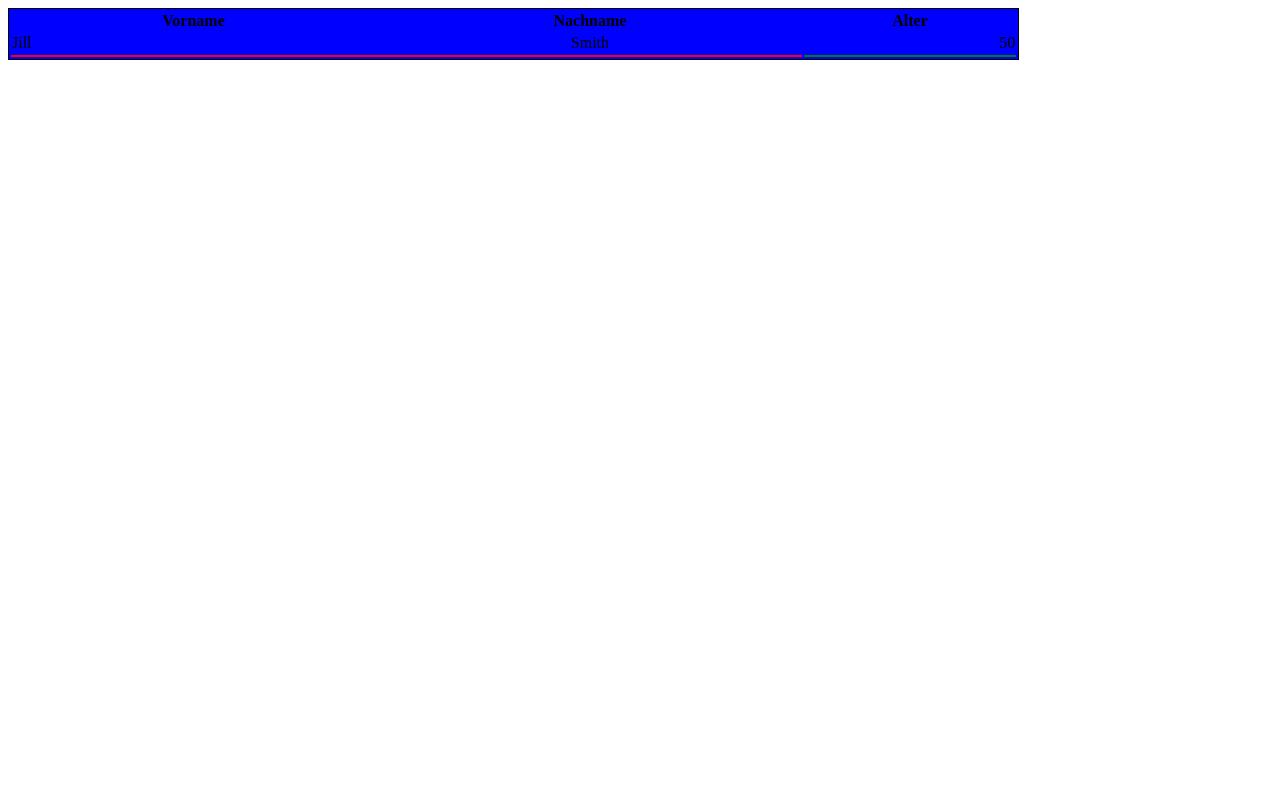
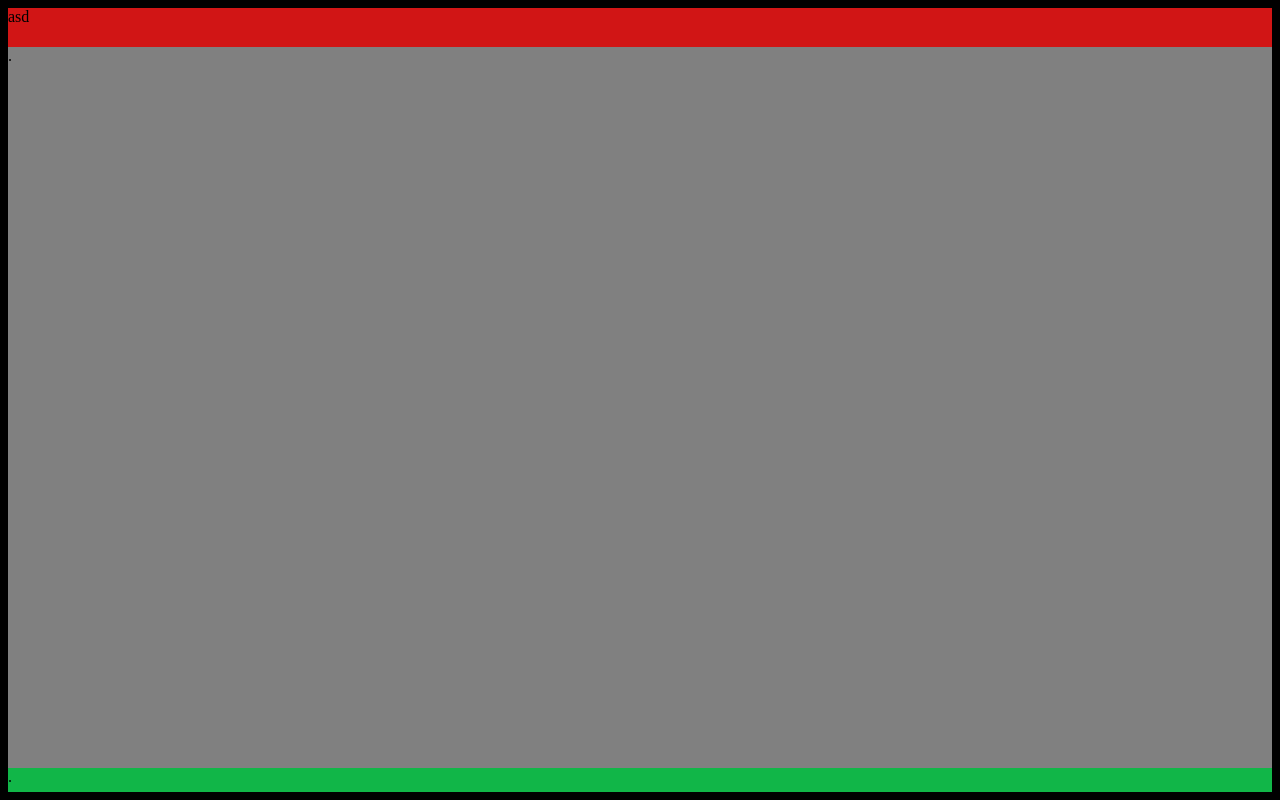
Before and after one commit to ghjbku/ghjbku.github.io, a PHP site: page / in a window 1280 px wide. Run offline with PHP 8.4, Linux system fonts and the light colour scheme; some libraries are stand-ins or nearby versions.

Commit message:
upload jq

```diff
--- a/index.html
+++ b/index.html
@@ -1,32 +1,20 @@
-<! DOCTYPE html>
-    <html>
-
+<script src="https://cdnjs.cloudflare.com/ajax/libs/jquery/3.3.1/jquery.min.js"></script>
+<!DOCTYPE html>
+<html>
     <head>
-        <link rel="stylesheet" href="./index_style.css">
+        <link rel="stylesheet" type="text/css" href="./index_style.css">
         <title>
             Windsake
         </title>
+        <script type="text/javascript" src="jquery-3.3.1.js" ></script>
     </head>
-
     <body>
-        <table class="page_base" style="width: 80%; border: 1px solid black;">
-            <tr class="fst_row">
-                <th class="fst_pillar"> Vorname </th>
-                <th class="snd_pillar"> Nachname </th>
-                <th class="trd_pillar"> Alter </th>
-            </tr>
-            <tr class="snd_row">
-                <td class="fst_pillar" style="text-align: left"> Jill </td>
-                <td class="snd_pillar" style="text-align: center"> Smith </td>
-                <td class="trd_pillar" style="text-align: right"> 50 </td>
-            </tr>
-            <tr class="footer_row">
-                <td class="pillar_with_2_span" colspan=2 style="background-color: red">
-                </td>
-                <td class="last_pillar" style="background-color: green"> </td>
-            </tr>
-        </table>
-
+        <div class="fst_row">asd</div>
+        <script type="text/javascript">
+                alert( $('div.fst_row').text() );
+         </script>
+        <div class="snd_row">.</div>
+        <div class="footer_row">.</div>
     </body>
 
-    </html>
+</html>
--- a/index_style.css
+++ b/index_style.css
@@ -1,14 +1,19 @@
-.page_base{
-    background-color: blue;
-    align-self: center;
+body{
+background: black;
 }
-
+div {
+    width: 100%;
+}
 .fst_row{
-    height: 20%;
+    height: 5%;
+    width: 100%;
+    background-color: rgb(209, 21, 21);
 }
-.snd_row{
-    height: 70%;
+.snd_row {
+    height: 92%;
+    background-color: grey;
 }
 .footer_row{
-    height: 10%;
+    height: 3%;
+    background-color: rgb(17, 182, 72);
 }
```
Also changed, not shown: test_jq.html (added, +63 -0 lines).
